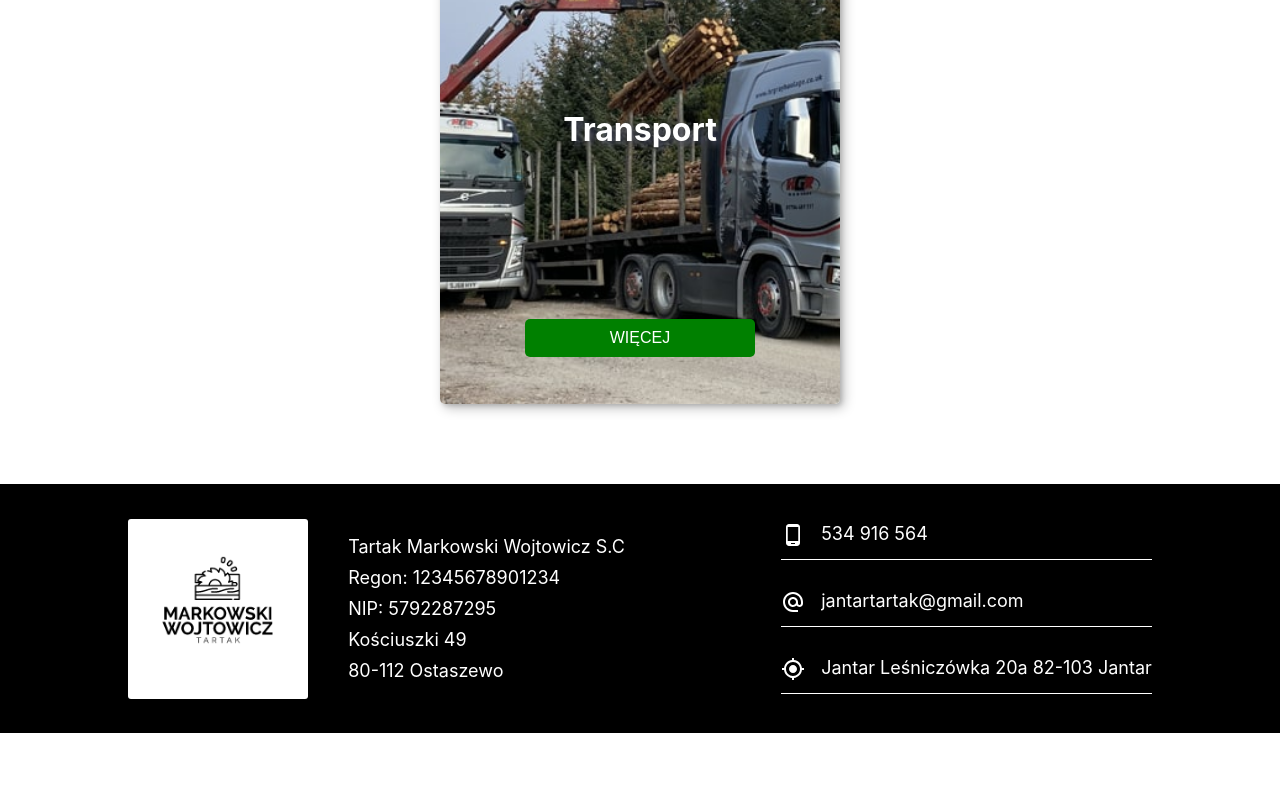
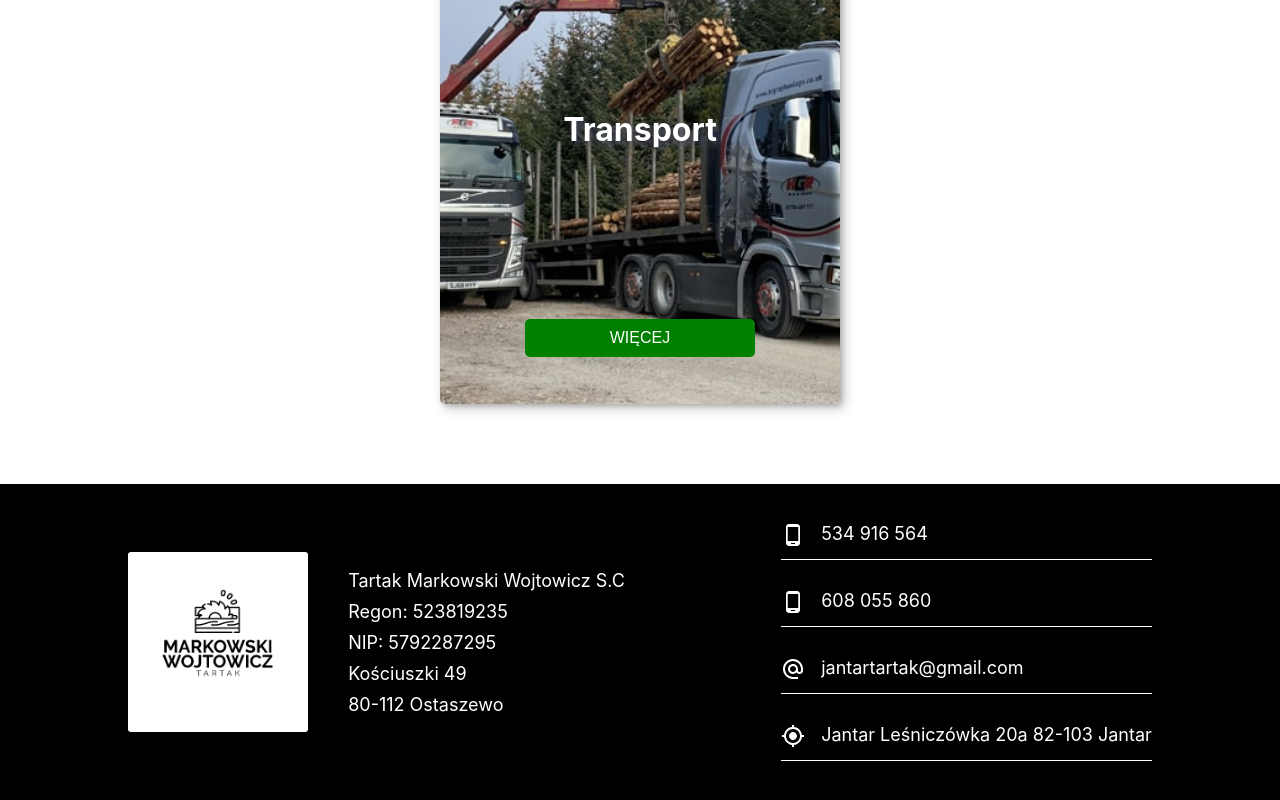
Before and after one commit to MaciejPtaszynski/tartakMain, a React (Create React App) app: page / in a window 1280 px wide. Shown: the part 3028-3828 px from the top of the page. Before the commit the page ends 3761 px from the top, so only its background shows below. Built offline with nearby package versions, Linux system fonts and the light colour scheme.

Commit message:
add regon

```diff
--- a/src/components/Footer/Footer.js
+++ b/src/components/Footer/Footer.js
@@ -15,7 +15,7 @@ function Footer() {
         <img alt={"company logo"} className={"footerLogo"} src={logoTartak}/>
         <div className={"invoice"}>
           <p>Tartak Markowski Wojtowicz S.C</p>
-          <p>Regon: 12345678901234</p>
+          <p>Regon: 523819235</p>
           <p>NIP: 5792287295</p>
           <p>Kościuszki 49</p>
           <p>80-112 Ostaszewo</p>
@@ -23,6 +23,7 @@ function Footer() {
       </div>
       <div className={"col"}>
         <a className="footerIcon" href="tel:534916564"><PhoneAndroidIcon sx={{marginRight: 2}}/><p>534 916 564</p></a>
+        <a className="footerIcon" href="tel:608055860"><PhoneAndroidIcon sx={{marginRight: 2}}/><p>608 055 860</p></a>
         <a className="footerIcon test" href="mailto:jantartartak@gmail.com"><AlternateEmailIcon sx={{marginRight: 2}}/>
           <p>jantartartak@gmail.com </p></a>
         <a href={sawmillUrl} className="footerIcon"><MyLocationIcon sx={{marginRight: 2}}/><p>Jantar Leśniczówka 20a
```
